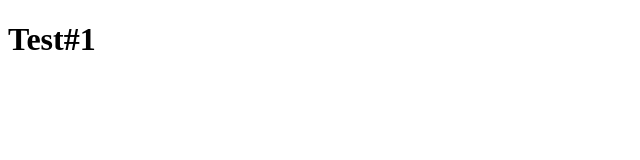
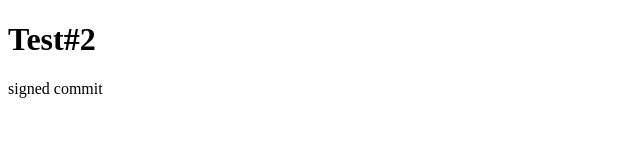
Before and after one commit to frklan/test, a plain HTML site: page index.html in a window 1280 px wide. Shown: the whole page, without its empty margins (0-640 px from the left). Drawn offline with Linux system fonts and the light colour scheme.

Commit message:
signed commit

```diff
--- a/index.html
+++ b/index.html
@@ -11,8 +11,8 @@
 
 <body>
 
-  <h1>Test#1</h1>
-
+  <h1>Test#2</h1>
+  signed commit
 
 
 </body>
```
